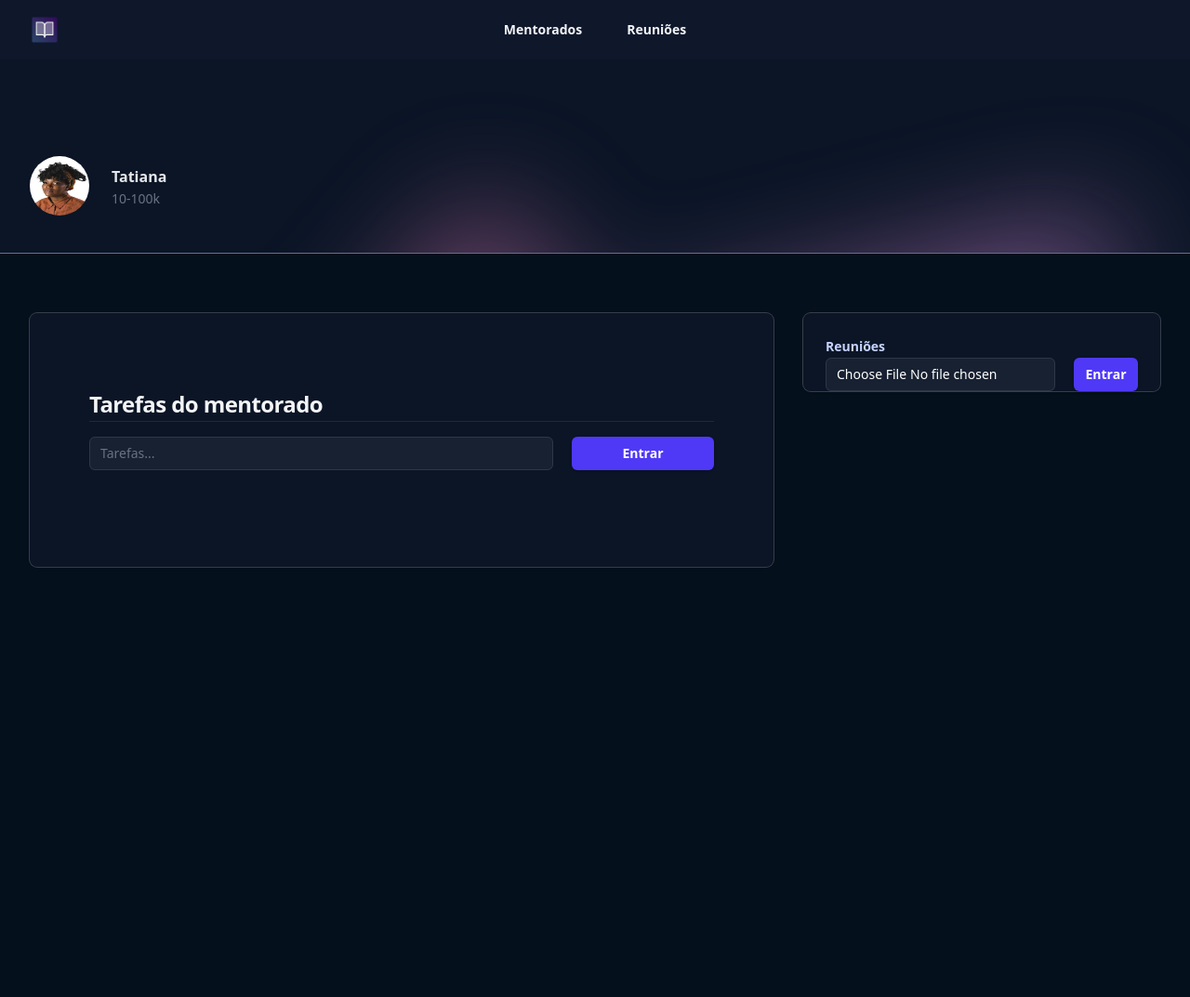
After one commit to daianaadepaula/psw13, a Django app: page /mentorados/tarefa/4 in a window 1280 px wide. The commit adds this page. Shown: the whole page at 93% size. Run offline with Django 5.2, Linux system fonts and the light colour scheme; a user stored in the database is signed in; data comes from the database, SQL or seed files in the repository; both versions use the stored data as it was after the commit; parts of the project's set-up code (start-up, migrations or seed data) failed here and were passed over.

Commit message:
create tarefa, upload, tarefa mentorada and tarefa alterada

```diff
--- a/mentorados/admin.py
+++ b/mentorados/admin.py
@@ -1,7 +1,8 @@
 from django.contrib import admin
-from .models import Navigators, Mentorados, DisponibilidadeHorarios
+from .models import Navigators, Mentorados, DisponibilidadeHorarios, Reuniao
 
 # Register your models here.
 admin.site.register(Navigators)
 admin.site.register(Mentorados)
 admin.site.register(DisponibilidadeHorarios)
+admin.site.register(Reuniao)
--- /dev/null
+++ b/mentorados/templates/tarefa.html
@@ -0,0 +1,137 @@
+{% extends "base.html" %}
+{% load static %}
+{% block 'body' %}
+<header class="bg-slate-900">
+    <nav class="flex items-center justify-between p-4 lg:px-8" aria-label="Global">
+      <div class="flex lg:flex-1">
+        <a href="#" class="-m-1.5 p-1.5">
+          <span class="sr-only">Your Company</span>
+          <img class="h-8 w-auto" src="{% static 'logo.png' %}" alt="">
+        </a>
+      </div>
+      <div class="flex lg:hidden">
+        <button type="button" class="-m-2.5 inline-flex items-center justify-center rounded-md p-2.5 text-gray-700">
+          <span class="sr-only">Open main menu</span>
+          <svg class="size-6" fill="none" viewBox="0 0 24 24" stroke-width="1.5" stroke="currentColor" aria-hidden="true" data-slot="icon">
+            <path stroke-linecap="round" stroke-linejoin="round" d="M3.75 6.75h16.5M3.75 12h16.5m-16.5 5.25h16.5" />
+          </svg>
+        </button>
+      </div>
+      <div class="hidden lg:flex lg:gap-x-12">
+        <a href="{% url 'mentorados' %}" class="text-sm/6 font-semibold text-gray-100">Mentorados</a>
+        <a href="{% url 'reunioes' %}" class="text-sm/6 font-semibold text-gray-100">Reuniões</a>
+      </div>
+      <div class="hidden lg:flex lg:flex-1 lg:justify-end">
+
+      </div>
+    </nav>
+
+  </header>
+
+  <main>
+    <header class="relative isolate pt-16 bg-[#0b1526] border-b-1 border-slate-500">
+      <div class="absolute inset-0 -z-10 overflow-hidden" aria-hidden="true">
+        <div class="absolute left-16 top-full -mt-16 transform-gpu opacity-50 blur-3xl xl:left-1/2 xl:-ml-80">
+          <div class="aspect-[1154/678] w-[72.125rem] bg-gradient-to-br from-[#FF80B5] to-[#9089FC]" style="clip-path: polygon(100% 38.5%, 82.6% 100%, 60.2% 37.7%, 52.4% 32.1%, 47.5% 41.8%, 45.2% 65.6%, 27.5% 23.4%, 0.1% 35.3%, 17.9% 0%, 27.7% 23.4%, 76.2% 2.5%, 74.2% 56%, 100% 38.5%)"></div>
+        </div>
+        <div class="absolute inset-x-0 bottom-0 h-px bg-gray-900/5"></div>
+      </div>
+      <div>
+      <div class="mx-auto max-w-7xl px-4 py-10 sm:px-6 lg:px-8 ">
+        <div class="mx-auto flex max-w-2xl items-center justify-between gap-x-8 lg:mx-0 lg:max-w-none">
+          <div class="flex items-center gap-x-6">
+            <img src="{{mentorado.foto.url}}" alt="" class="size-16 flex-none rounded-full ring-1 ring-gray-900/10">
+            <h1>
+              <div class="mt-1 text-base font-semibold text-gray-200">{{mentorado}}</div>
+              <div class="text-sm/6 text-gray-500">{{mentorado.get_estagio_display}}</div>
+            </h1>
+          </div>
+
+          </div>
+        </div>
+      </div>
+    </div>
+    </header>
+
+    <div class="bg-[#05101d] min-h-screen">
+        <div class="mx-auto max-w-7xl px-4 py-16 sm:px-6 lg:px-8">
+        <div class="mx-auto grid max-w-2xl grid-cols-1 grid-rows-1 items-start gap-x-8 gap-y-8 lg:mx-0 lg:max-w-none lg:grid-cols-3">
+            <!-- Invoice summary -->
+            <div class="lg:col-start-3 lg:row-end-1 ">
+            <h2 class="sr-only">Summary</h2>
+            <div class="rounded-lg shadow-sm ring-1 ring-white/20 bg-[#0b1526]">
+                <dl class="flex flex-wrap">
+                <div class="flex-auto px-6 pt-6">
+                    <p class="text-sm/6 font-semibold text-indigo-200">Reuniões</p>
+                    <div class="grid grid-cols-4 gap-5">
+                        <div class="col-span-3">
+                          <form action="{% url 'upload' mentorado.id %}" method="POST" enctype='multipart/form-data'>{% csrf_token %}
+                            <input type="file" name="video" required class="block w-full rounded-md bg-white/5 px-3 py-1.5 text-base text-white outline outline-1 -outline-offset-1 outline-white/10 placeholder:text-gray-500 focus:outline focus:outline-2 focus:-outline-offset-2 focus:outline-indigo-500 sm:text-sm/6">
+                        </div>
+                        <div>
+                            <button type="submit" class="flex w-full justify-center cursor-pointer rounded-md bg-indigo-600 px-3 py-1.5 text-sm/6 font-semibold text-white shadow-sm hover:bg-indigo-500 focus-visible:outline focus-visible:outline-2 focus-visible:outline-offset-2 focus-visible:outline-indigo-600">Entrar</button>
+                          </form>
+                        </div>
+
+                    </div>
+
+                </div>
+
+
+                {% for video in videos %}
+                  <div class="mt-6 flex w-full flex-none gap-x-4 border-t border-gray-50/10 px-6 py-6">
+                      <dt class="flex-none">
+                      <svg xmlns="http://www.w3.org/2000/svg" viewBox="0 0 24 24" fill="currentColor" class="h-6 w-5 text-gray-400">
+                          <path d="M4.5 4.5a3 3 0 0 0-3 3v9a3 3 0 0 0 3 3h8.25a3 3 0 0 0 3-3v-9a3 3 0 0 0-3-3H4.5ZM19.94 18.75l-2.69-2.69V7.94l2.69-2.69c.944-.945 2.56-.276 2.56 1.06v11.38c0 1.336-1.616 2.005-2.56 1.06Z" />
+                        </svg>
+
+
+                      </dt>
+                      <dd class="text-sm/6 font-medium text-blue-400">
+												<a href="{{video.video.url}}">
+													{{video.mentorado}}
+												</a>
+											</dd>
+											<p class="text-sm/6 text-white">10 - 5</p>
+                  </div>
+                {% endfor %}
+
+            </div>
+            </div>
+
+            <!-- Invoice -->
+            <div class="-mx-4 px-4 py-8 shadow-sm  sm:mx-0 sm:rounded-lg sm:px-8 sm:pb-14 lg:col-span-2 lg:row-span-2 lg:row-end-2 xl:px-16 xl:pb-20 xl:pt-16 ring-1 ring-white/20 bg-[#0b1526]">
+                <h2 class="mt-4 text-2xl/9 font-bold tracking-tight text-gray-100">Tarefas do mentorado</h2>
+                <hr class="border-px border-slate-800">
+
+                <div class="grid grid-cols-4 gap-5 mt-4">
+
+                      <div class="col-span-3">
+                        <form action="{% url 'tarefa' mentorado.id %}" method="POST">{% csrf_token %}
+                          <input type="text" name="tarefa" autocomplete="email" required class="block w-full rounded-md bg-white/5 px-3 py-1.5 text-base text-white outline outline-1 -outline-offset-1 outline-white/10 placeholder:text-gray-500 focus:outline focus:outline-2 focus:-outline-offset-2 focus:outline-indigo-500 sm:text-sm/6" placeholder="Tarefas...">
+                      </div>
+                      <div>
+                          <button type="submit" class="flex w-full justify-center cursor-pointer rounded-md bg-indigo-600 px-3 py-1.5 text-sm/6 font-semibold text-white shadow-sm hover:bg-indigo-500 focus-visible:outline focus-visible:outline-2 focus-visible:outline-offset-2 focus-visible:outline-indigo-600">Entrar</button>
+                      </div>
+                    </form>
+                </div>
+                <br>
+
+                {% for tarefa in tarefas %}
+                  <div class="flex items-center mb-4">
+                      <input id="default-checkbox" type="checkbox" value="" class="w-4 h-4 text-blue-600 bg-gray-100 border-gray-300 rounded-sm focus:ring-blue-500 dark:focus:ring-blue-600 dark:ring-offset-gray-800 focus:ring-2 dark:bg-gray-700 dark:border-gray-600">
+                      <label for="default-checkbox" class="ms-2 text-sm font-medium text-gray-900 dark:text-gray-300">{{tarefa.tarefa}}</label>
+                  </div>
+                {% endfor %}
+            </div>
+
+
+
+
+            </div>
+        </div>
+        </div>
+    </div>
+  </main>
+
+{% endblock 'body' %}
--- a/mentorados/urls.py
+++ b/mentorados/urls.py
@@ -7,4 +7,8 @@ urlpatterns = [
     path('auth/', views.auth, name="auth_mentorado"),
     path('escolher_dia/', views.escolher_dia, name='escolher_dia'),
     path('agendar_reuniao/', views.agendar_reuniao, name='agendar_reuniao'),
+    path('tarefa/<int:id>', views.tarefa, name='tarefa'),
+    path('upload/<int:id>', views.upload, name='upload'),
+    path('tarefa_mentorado/', views.tarefa_mentorado, name='tarefa_mentorado'),
+    path('tarefa_alterar/<int:id>', views.tarefa_alterar, name="tarefa_alterar"),
 ]
--- a/mentorados/views.py
+++ b/mentorados/views.py
@@ -1,17 +1,17 @@
 from django.shortcuts import render, redirect
-from django.http import HttpResponse
-from .models import Mentorados, Navigators, DisponibilidadeHorarios, Reuniao
+from django.http import HttpResponse, Http404
+from .models import Mentorados, Navigators, DisponibilidadeHorarios, Reuniao, Tarefa, Upload
 from django.contrib import messages
 from django.contrib.messages import constants
 from datetime import datetime, timedelta
 from .auth import valida_token
+from django.views.decorators.csrf import csrf_exempt
+from django.contrib.auth.decorators import login_required
 import locale
 locale.setlocale(locale.LC_ALL, 'pt_BR.UTF-8')
 
+@login_required
 def mentorados(request):
-    if not request.user.is_authenticated:
-        return redirect('login')
-
     if request.method == 'GET':
         navigators = Navigators.objects.filter(user=request.user)
         mentorados = Mentorados.objects.filter(user=request.user)
@@ -49,10 +49,10 @@ def mentorados(request):
         messages.add_message(request, constants.SUCCESS, 'Mentorado cadastrado com sucesso.')
         return redirect('mentorados')
 
-
 def reunioes(request):
     if request.method == 'GET':
-        return render(request, 'reunioes.html')
+      reunioes = Reuniao.objects.filter(data__mentor=request.user)
+      return render(request, 'reunioes.html', {'reunioes': reunioes})
 
     elif request.method == 'POST':
         data = request.POST.get('data')
@@ -76,7 +76,6 @@ def reunioes(request):
         messages.add_message(request, constants.SUCCESS, 'Horário disponibilizado com sucesso.')
         return redirect('reunioes')
 
-
 def auth(request):
     if request.method == 'GET':
         return render(request, 'auth_mentorado.html')
@@ -93,7 +92,7 @@ def auth(request):
 
         return response
 
-
+@login_required
 def escolher_dia(request):
     if not valida_token(request.COOKIES.get('auth_token')):
         return redirect('auth_mentorado')
@@ -121,11 +120,12 @@ def agendar_reuniao(request):
     if not valida_token(request.COOKIES.get('auth_token')):
         return redirect('auth_mentorado')
 
+    mentorado = valida_token(request.COOKIES.get('auth_token'))
+
     if request.method == 'GET':
         data = request.GET.get("data")
         data = datetime.strptime(data, '%d-%m-%Y')
 
-        mentorado = valida_token(request.COOKIES.get('auth_token'))
 
         horarios = DisponibilidadeHorarios.objects.filter(
             data_inicial__gte=data,
@@ -135,3 +135,86 @@ def agendar_reuniao(request):
         )
 
         return render(request, 'agendar_reuniao.html', {'horarios': horarios, 'tags': Reuniao.tag_choices})
+    else:
+      horario_id = request.POST.get('horario')
+      tag = request.POST.get('tag')
+      descricao = request.POST.get('descricao')
+
+      try:
+        horario = DisponibilidadeHorarios.objects.get(id=horario_id)
+      except DisponibilidadeHorarios.DoesNotExist:
+        messages.add_message(request, constants.ERROR, 'Horário inválido.')
+        return redirect('escolher_dia')
+
+      # Validação o mentor do horário deve ser o mentor do mentorado
+      if horario.mentor != mentorado.user:
+        messages.add_message(request, constants.ERROR, 'Esse horário não pertence ao seu mentor.')
+        return redirect('escolher_dia')
+
+      reuniao = Reuniao(
+        data_id=horario_id,
+        mentorado=valida_token(request.COOKIES.get('auth_token')),
+        tag=tag,
+        descricao=descricao
+      )
+      reuniao.save()
+
+      horario = DisponibilidadeHorarios.objects.get(id=horario_id)
+      horario.agendado = True
+      horario.save()
+
+      messages.add_message(request, constants.SUCCESS, 'Reunião agendada com sucesso.')
+      return redirect('escolher_dia')
+
+def tarefa(request, id):
+    mentorado = Mentorados.objects.get(id=id)
+    if mentorado.user != request.user:
+        raise Http404()
+
+    if request.method == 'GET':
+        tarefas = Tarefa.objects.filter(mentorado=mentorado)
+        videos = Upload.objects.filter(mentorado=mentorado)
+
+        return render(request, 'tarefa.html', {'mentorado': mentorado, 'tarefas': tarefas, 'videos': videos})
+    else:
+      tarefa = request.POST.get('tarefa')
+
+      t = Tarefa(
+				mentorado=mentorado,
+    		tarefa=tarefa
+			)
+      t.save()
+      return redirect(f'/mentorados/tarefa/{id}')
+
+@login_required
+def upload(request, id):
+    mentorado = Mentorados.objects.get(id=id)
+    if mentorado.user != request.user:
+        raise Http404()
+
+    video = request.FILES.get('video')
+    upload = Upload(
+        mentorado=mentorado,
+        video=video
+    )
+    upload.save()
+    return redirect(f'/mentorados/tarefa/{id}')
+
+def tarefa_mentorado(request):
+    mentorado = valida_token(request.COOKIES.get('auth_token'))
+    if not mentorado:
+        return redirect('auth_mentorado')
+
+    if request.method == 'GET':
+        videos = Upload.objects.filter(mentorado=mentorado)
+        tarefas = Tarefa.objects.filter(mentorado=mentorado)
+        return render(request, 'tarefa_mentorado.html', {'mentorado': mentorado, 'videos': videos, 'tarefas': tarefas})
+
+@csrf_exempt
+def tarefa_alterar(request, id):
+    tarefa = Tarefa.objects.get(id=id)
+
+    tarefa.realizada = not tarefa.realizada
+    tarefa.save()
+
+    return HttpResponse('teste')
--- a/templates/base.html
+++ b/templates/base.html
@@ -1,13 +1,13 @@
 <!DOCTYPE html>
 <html lang="en">
-<head>
-    <meta charset="UTF-8">
-    <meta name="viewport" content="width=device-width, initial-scale=1.0">
+  <head>
+    <meta charset="UTF-8" />
+    <meta name="viewport" content="width=device-width, initial-scale=1.0" />
     <title>Monitorando</title>
-    <script src="https://unpkg.com/@tailwindcss/browser@4"></script>
+    <script src="https://cdn.jsdelivr.net/npm/@tailwindcss/browser@4"></script>
     {% block 'head' %}{% endblock 'head' %}
-</head>
-<body>
+  </head>
+  <body>
     {% block 'body' %}{% endblock 'body' %}
-</body>
+  </body>
 </html>
```
Also changed, not shown: mentorados/models.py (+10 -0 lines), mentorados/templates/mentorados.html (+7 -5 lines), mentorados/templates/reunioes.html (+12 -8 lines), mentorados/templates/tarefa_mentorado.html (added, +120 -0 lines), db.sqlite3, mentorados/migrations/0004_reuniao.py (added), mentorados/migrations/0005_tarefa_upload.py (added), 1 other file.
